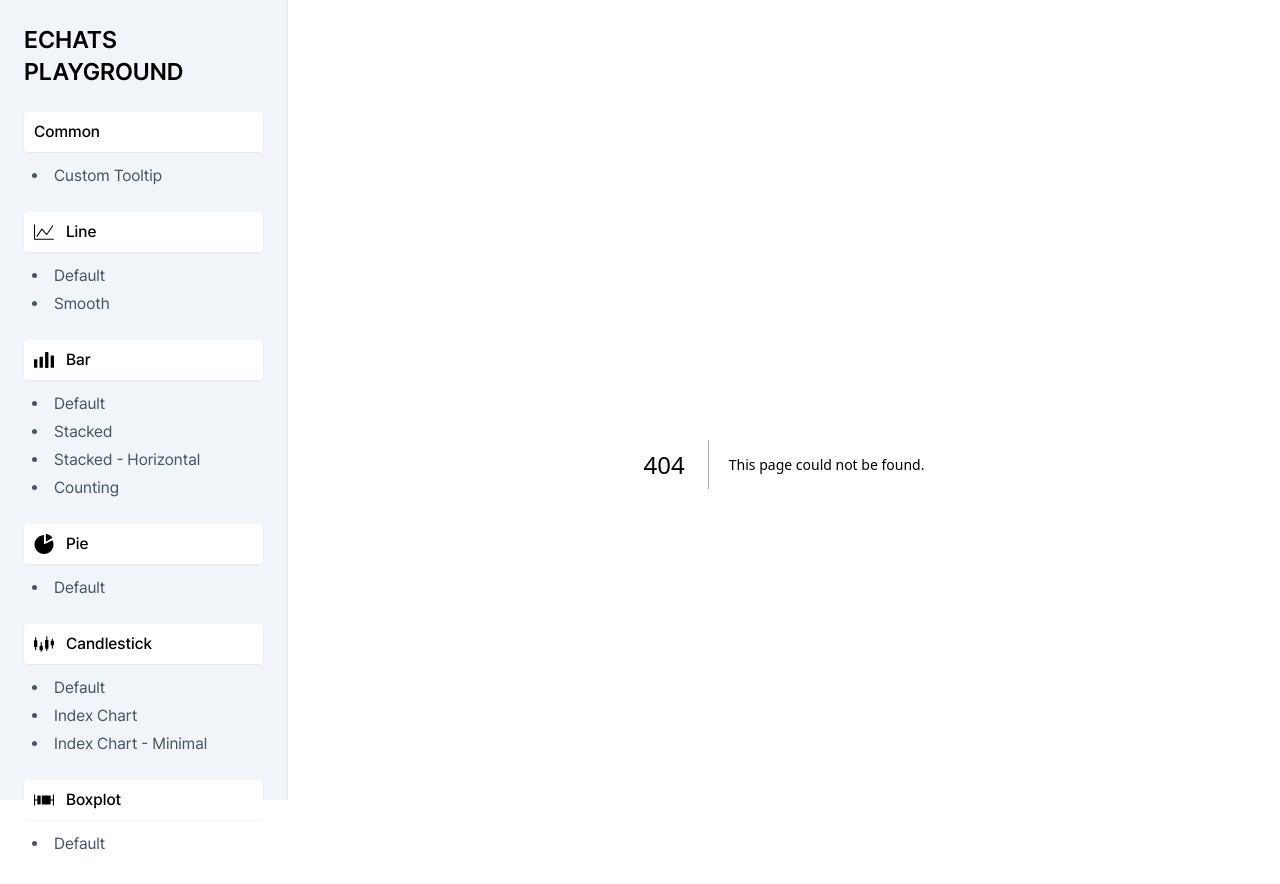
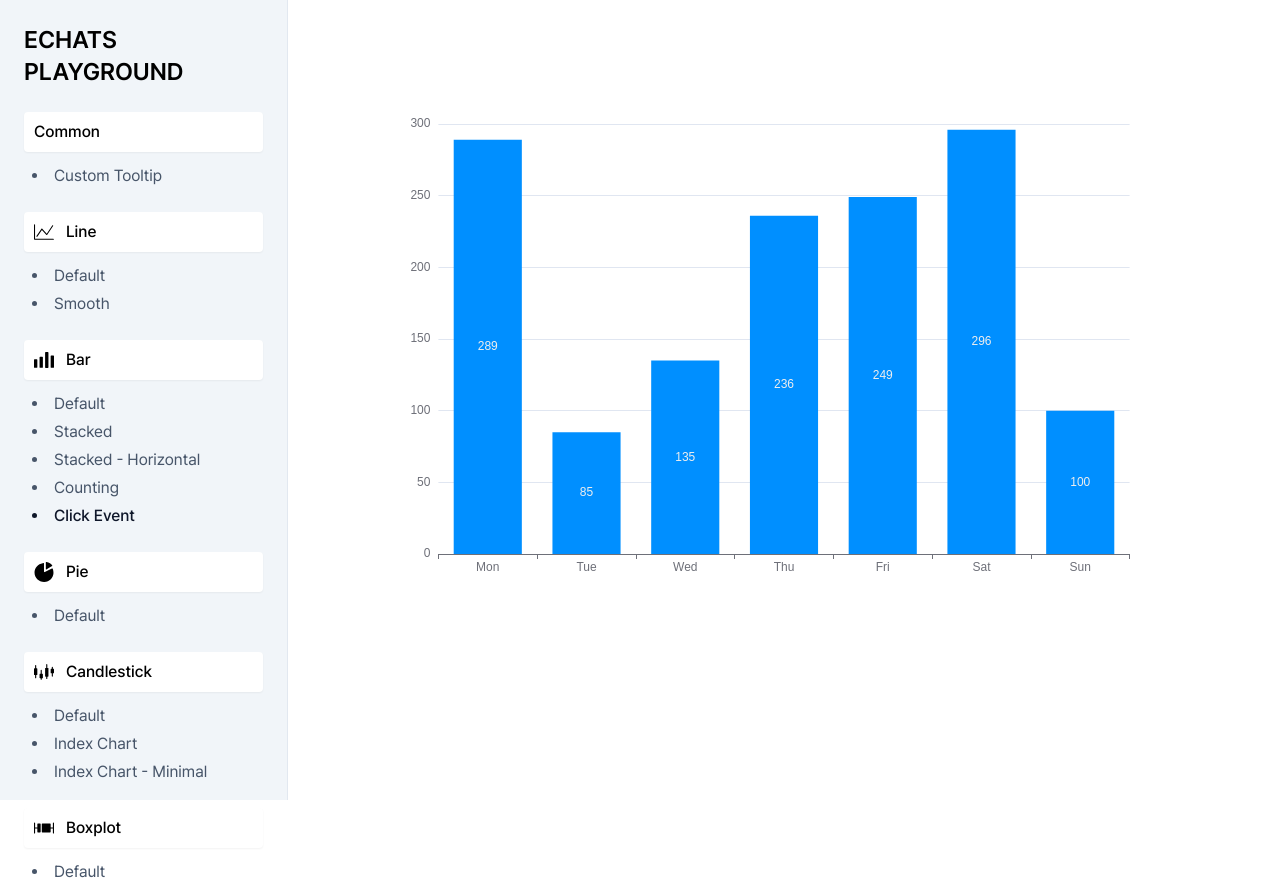
Before and after one commit to PerlPark/echart-playground, a Next.js app: page /bar/click in a window 1280 px wide. Before the commit this address had no page. Built offline with nearby package versions, Linux system fonts and the light colour scheme.

Commit message:
feat: add click event bar chart

```diff
--- /dev/null
+++ b/src/app/bar/click/page.tsx
@@ -0,0 +1,49 @@
+'use client';
+
+import BarChartClick from '@/components/BarChartClick';
+import { useState } from 'react';
+
+function rand(min: number, max: number) {
+  return Math.floor(Math.random() * (max - min + 1)) + min;
+}
+
+function createData(hasMinMax: boolean, type: string, index: number) {
+  const newData = Array.from({ length: 7 }, () => rand(0, 300));
+
+  return {
+    name: `data ${index}`,
+    data: newData,
+    label: {
+      show: true,
+    },
+    itemStyle: {
+      color: '#008FFF',
+      borderWidth: 0,
+    },
+    selectedMode: 'single',
+    select: {
+      itemStyle: {
+        color: '#008FFF',
+      },
+    },
+    type: type,
+    markPoint: {
+      data: hasMinMax
+        ? [
+            { type: 'max', name: 'Max' },
+            { type: 'min', name: 'Min' },
+          ]
+        : [],
+    },
+  };
+}
+
+export default function Bar() {
+  const [dummyData] = useState([createData(false, 'bar', 1)]);
+
+  return (
+    <div className="w-full h-full">
+      <BarChartClick data={dummyData} />
+    </div>
+  );
+}
--- /dev/null
+++ b/src/components/BarChartClick.tsx
@@ -0,0 +1,70 @@
+'use client';
+
+import * as echarts from 'echarts';
+import { useEffect, useMemo, useRef, useState } from 'react';
+
+type Props = {
+  data: {
+    data: number[];
+    type: string;
+  }[];
+};
+
+const BarChartClick = ({ data }: Props) => {
+  const chartRef = useRef(null);
+  const echartRef = useRef<echarts.ECharts | null>(null);
+
+  // --------------
+  const chartOption = useMemo(
+    () => ({
+      xAxis: {
+        type: 'category',
+        data: ['Mon', 'Tue', 'Wed', 'Thu', 'Fri', 'Sat', 'Sun'],
+      },
+      tooltip: { trigger: 'axis' },
+      colorBy: 'data',
+      yAxis: {
+        type: 'value',
+      },
+      series: data,
+    }),
+    [data]
+  );
+
+  useEffect(() => {
+    if (chartRef.current) {
+      echartRef.current = echarts.init(chartRef.current);
+      echartRef.current.on('selectchanged', function (params: any) {
+        if (params.fromAction === 'unselect') {
+          echartRef.current?.setOption({
+            series: [
+              {
+                itemStyle: {
+                  color: '#008FFF',
+                },
+              },
+            ],
+          });
+          return;
+        }
+        echartRef.current?.setOption({
+          series: [
+            {
+              itemStyle: {
+                color: '#EEF1F3',
+              },
+            },
+          ],
+        });
+      });
+    }
+  }, []);
+
+  useEffect(() => {
+    echartRef.current?.setOption(chartOption, true);
+  }, [chartOption]);
+
+  return <div className="w-full h-5/6" ref={chartRef}></div>;
+};
+
+export default BarChartClick;
--- a/src/components/Sidebar.tsx
+++ b/src/components/Sidebar.tsx
@@ -30,6 +30,7 @@ const Sidebar = () => {
           Stacked - Horizontal
         </LinkListItem>
         <LinkListItem href="/bar/counting">Counting</LinkListItem>
+        <LinkListItem href="/bar/click">Click Event</LinkListItem>
         <CategoryListItem>
           <PieChartIcon />
           Pie
```
